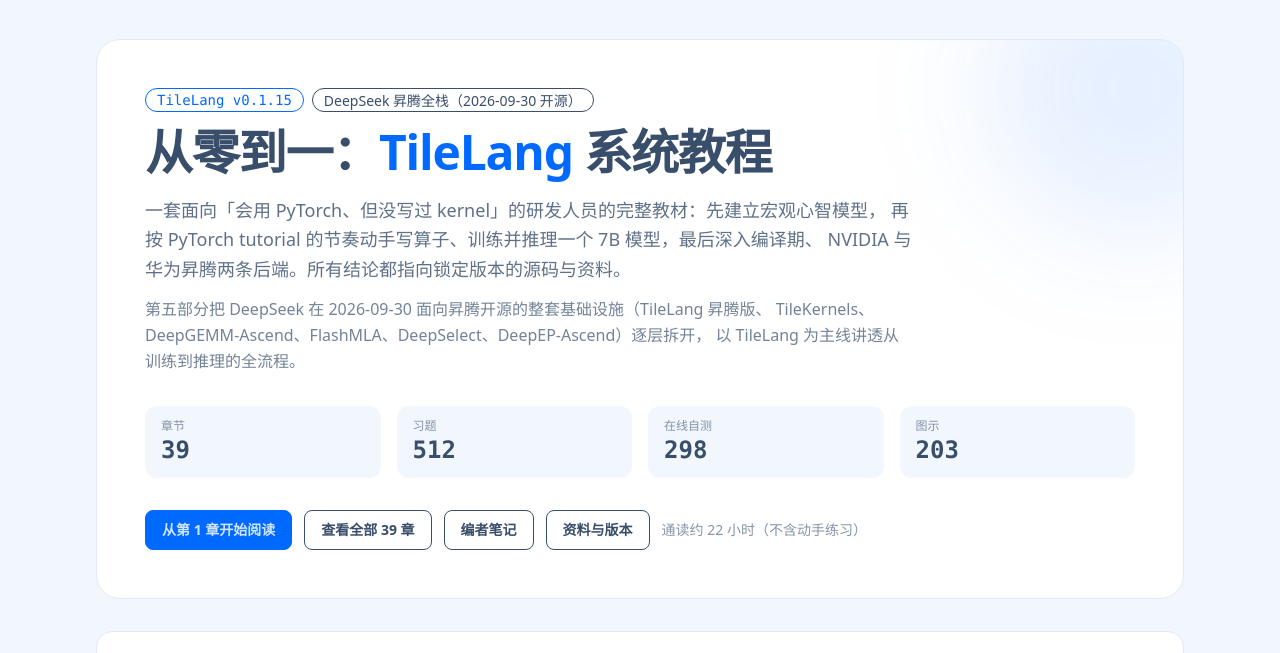
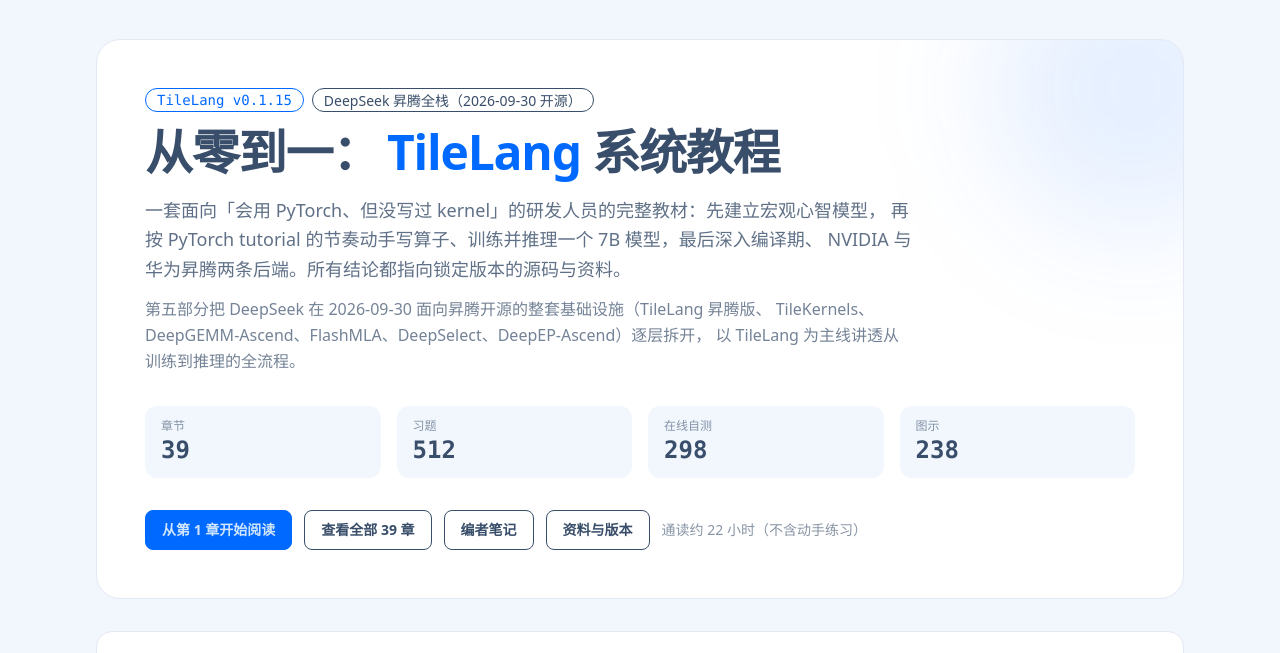
Before and after one commit to huandu/tilelang-tutorial, an Astro site: page / in a window 1280 px wide. Shown: the part 74-727 px from the top of the page. Built offline with nearby package versions, Linux system fonts and the light colour scheme; Astro itself is replaced by a stand-in of ours.

Commit message:
Polish tutorial homepage title and figure count

```diff
--- a/src/pages/index.astro
+++ b/src/pages/index.astro
@@ -7,7 +7,10 @@ import { TUTORIAL, chaptersOfPart, chapterPath } from '@lib/tutorial.ts';
 const first = TUTORIAL.chapters[0];
 const totalExercises = TUTORIAL.chapters.reduce((sum, c) => sum + c.exerciseCount, 0);
 const totalQuiz = TUTORIAL.chapters.reduce((sum, c) => sum + c.quizCount, 0);
-const totalFigures = TUTORIAL.chapters.reduce((sum, c) => sum + c.figureCount, 0);
+const totalFigures = TUTORIAL.chapters.reduce(
+  (sum, c) => sum + c.figureCount + c.inlineFigureCount,
+  0,
+);
 const totalMinutes = TUTORIAL.chapters.reduce((sum, c) => sum + c.readingMinutes, 0);
 
 const paths = [
@@ -51,8 +54,11 @@ const paths = [
         <span class="badge badge-primary badge-outline font-mono">TileLang v0.1.15</span>
         <span class="badge badge-outline">DeepSeek 昇腾全栈（2026-09-30 开源）</span>
       </div>
-      <h1 class="mt-4 text-4xl font-semibold tracking-tight sm:text-5xl">
-        从零到一：<span class="text-primary">TileLang</span> 系统教程
+      <h1 class="mt-4 flex flex-wrap items-baseline gap-x-2 text-4xl font-semibold tracking-tight sm:text-5xl">
+        <span>从零到一：</span>
+        <span class="whitespace-nowrap">
+          <span class="text-primary">TileLang</span> 系统教程
+        </span>
       </h1>
       <p class="mt-5 max-w-3xl text-lg leading-relaxed opacity-80">
         一套面向「会用 PyTorch、但没写过 kernel」的研发人员的完整教材：先建立宏观心智模型， 再按
```
